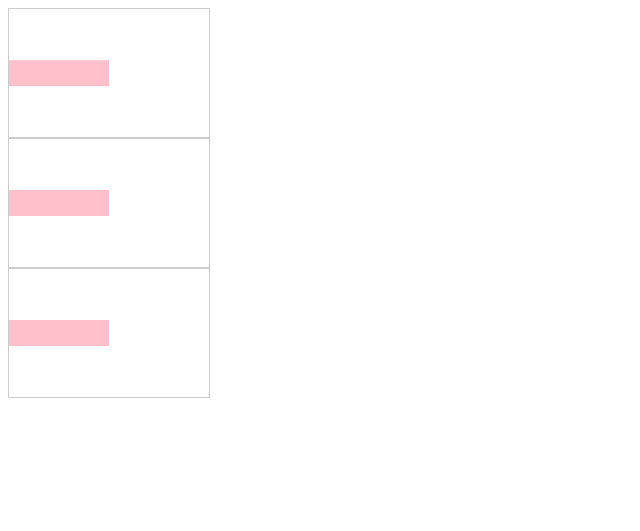
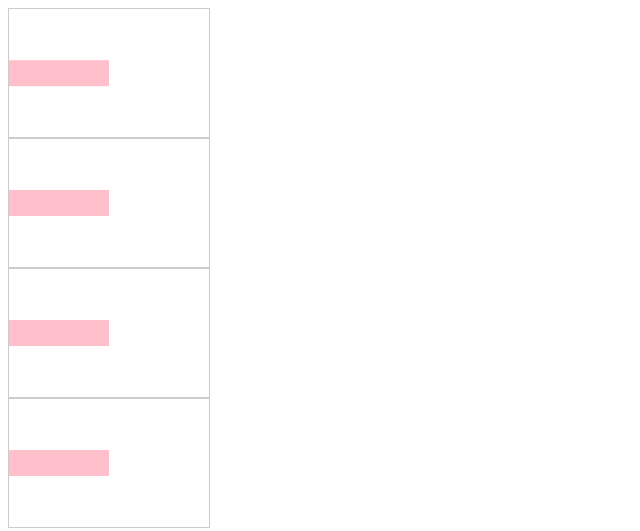
Before and after one commit to zhang13pro/404, a plain HTML site: page css/加餐01-不定高元素居中.html in a window 1280 px wide. Shown: the whole page, without its empty margins (0-640 px from the left). Drawn offline with Linux system fonts and the light colour scheme.

Commit message:
增加grid布局实现

```diff
--- a/css/加餐01-不定高元素居中.html
+++ b/css/加餐01-不定高元素居中.html
@@ -35,6 +35,11 @@
         display: table-cell;
         vertical-align: middle;
       }
+
+      .four {
+        display: grid;
+        align-items: center;
+      }
     </style>
   </head>
   <body>
@@ -47,5 +52,8 @@
     <div class="parent three">
       <div class="child"></div>
     </div>
+    <div class="parent four">
+      <div class="child"></div>
+    </div>
   </body>
 </html>
```
